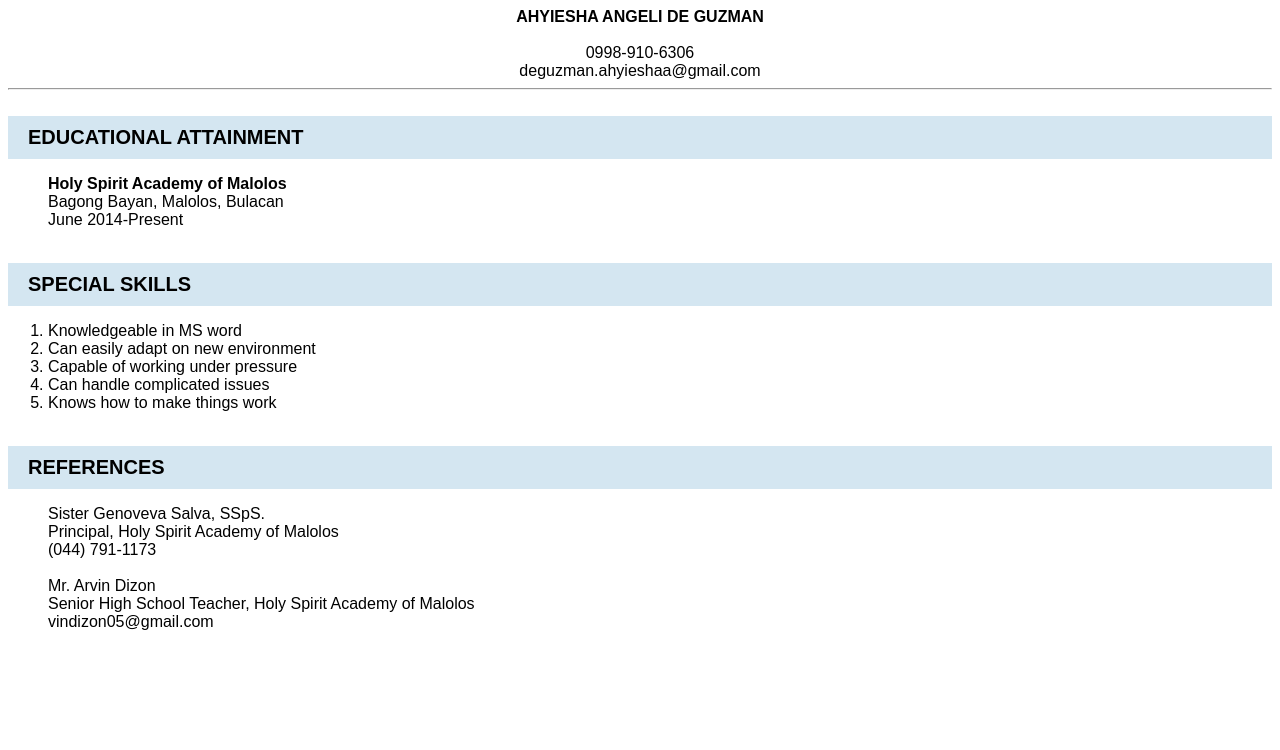
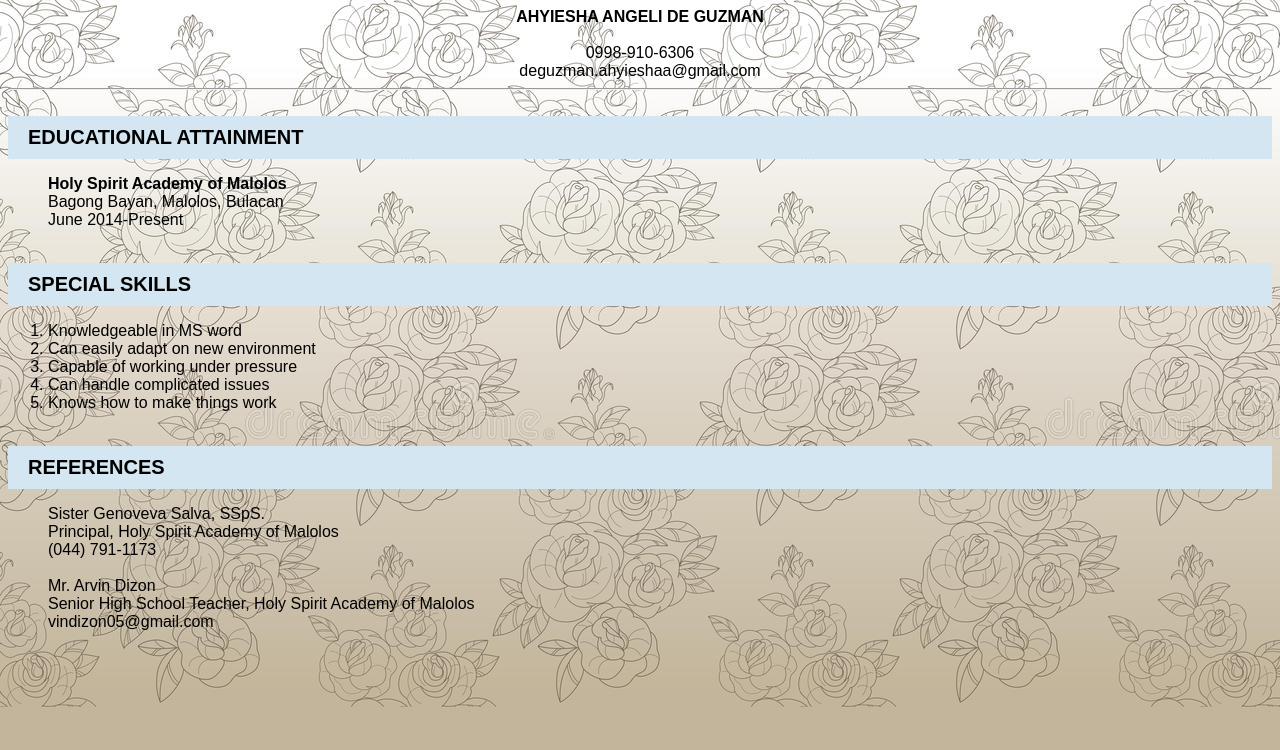
Before and after one commit to ahyieshadeguzman/ahyieshadeguzman.github.io, a plain HTML site: page index.html in a window 1280 px wide. Drawn offline with Linux system fonts and the light colour scheme.

Commit message:
Update style.css

```diff
--- a/style.css
+++ b/style.css
@@ -4,7 +4,7 @@
   font-family: Arial;}
   .address {size:5;
   }
-  body {background-image=: url("ahyieshadeguzman.github.io/bg.jpg");
+  body {background-image: url("ahyieshadeguzman.github.io/bg.jpg");
   font-family: Arial;
   color: black;
   }
```
